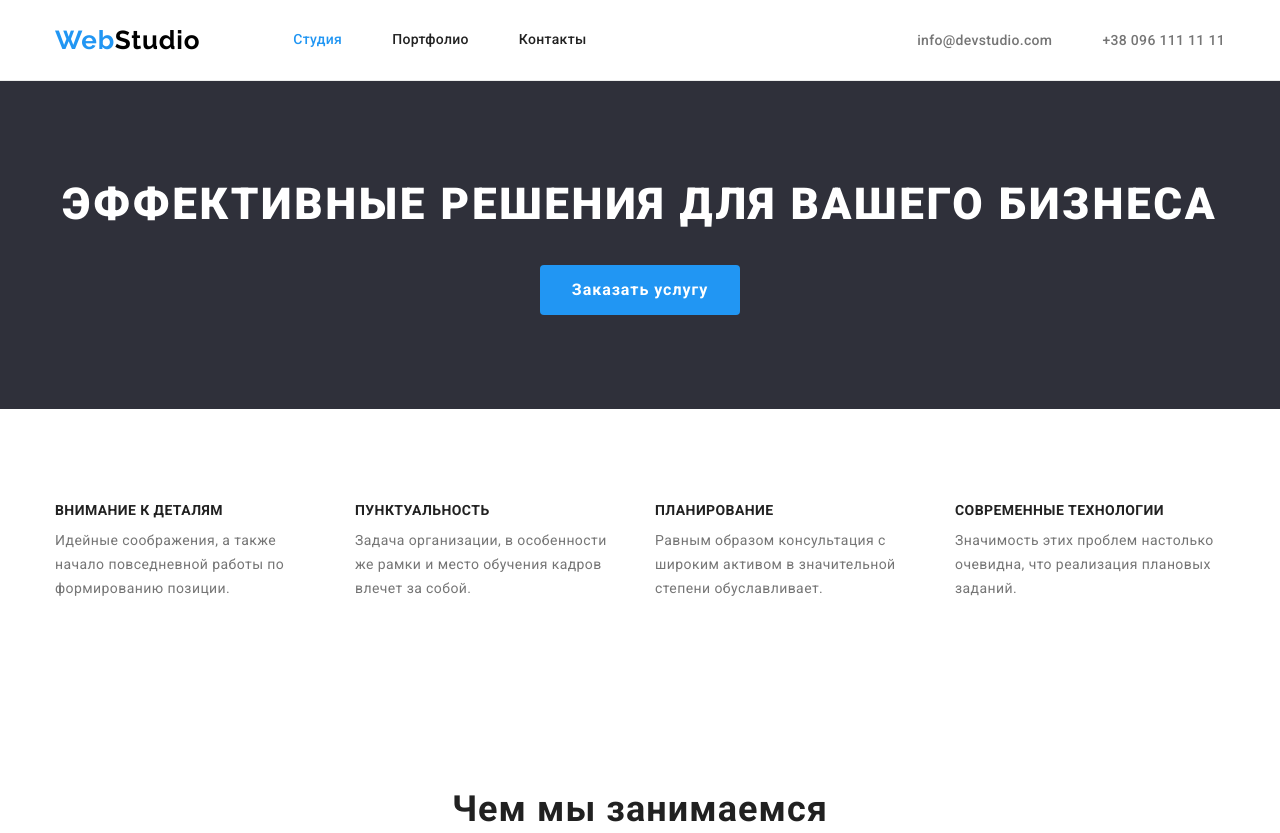
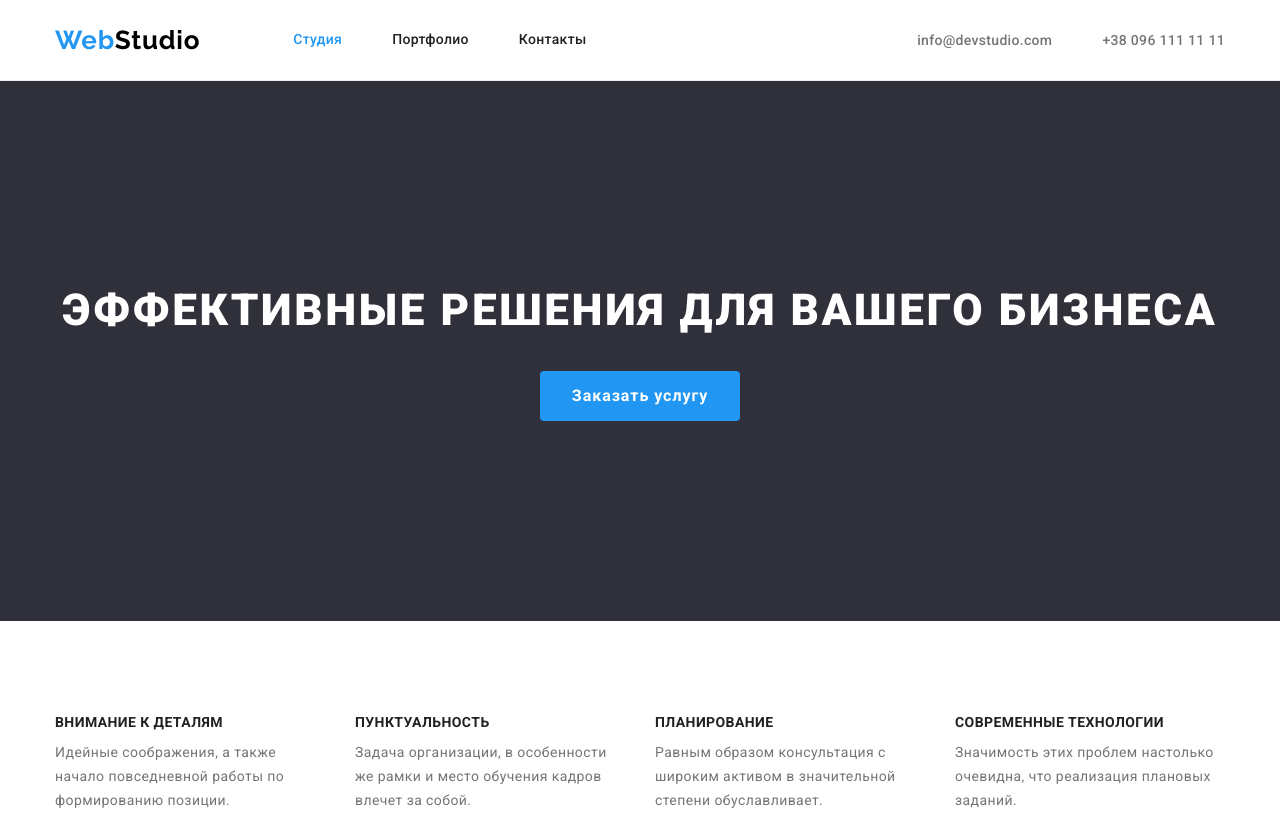
Before and after one commit to Andriy323/goit-markup-hw-03, a plain HTML site: page index.html in a window 1280 px wide. Shown: the top 833 px of the page. Drawn offline with nearby package versions, Linux system fonts and the light colour scheme.

Commit message:
edit-hero-pading

```diff
--- a/css/styles.css
+++ b/css/styles.css
@@ -124,7 +124,8 @@ img {
 /* <<<---HERO--->>> */
 
 .hero {
-  padding: var(--section-padding) 0;
+  padding-top: 200px;
+  padding-bottom: 200px;
   text-align: center;
   background-color: #2f303a;
 }
```
